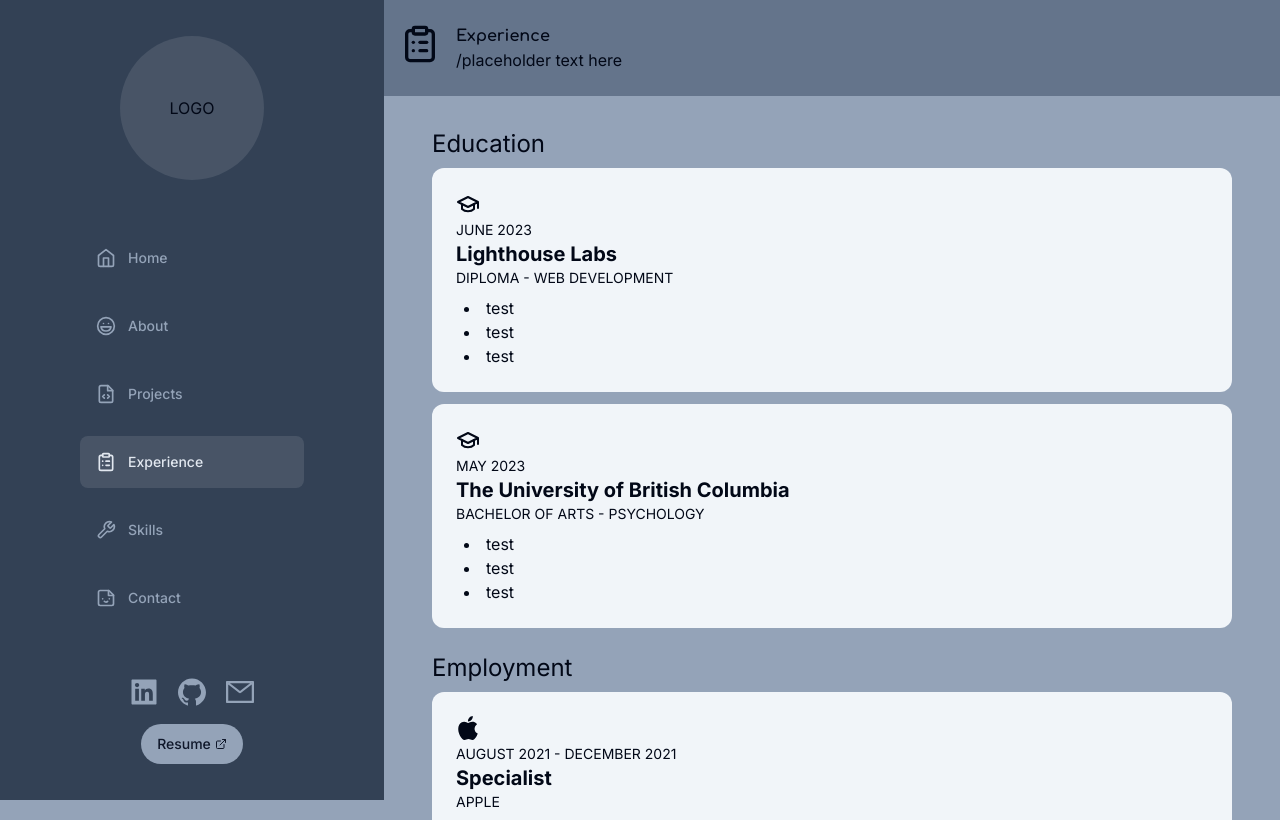
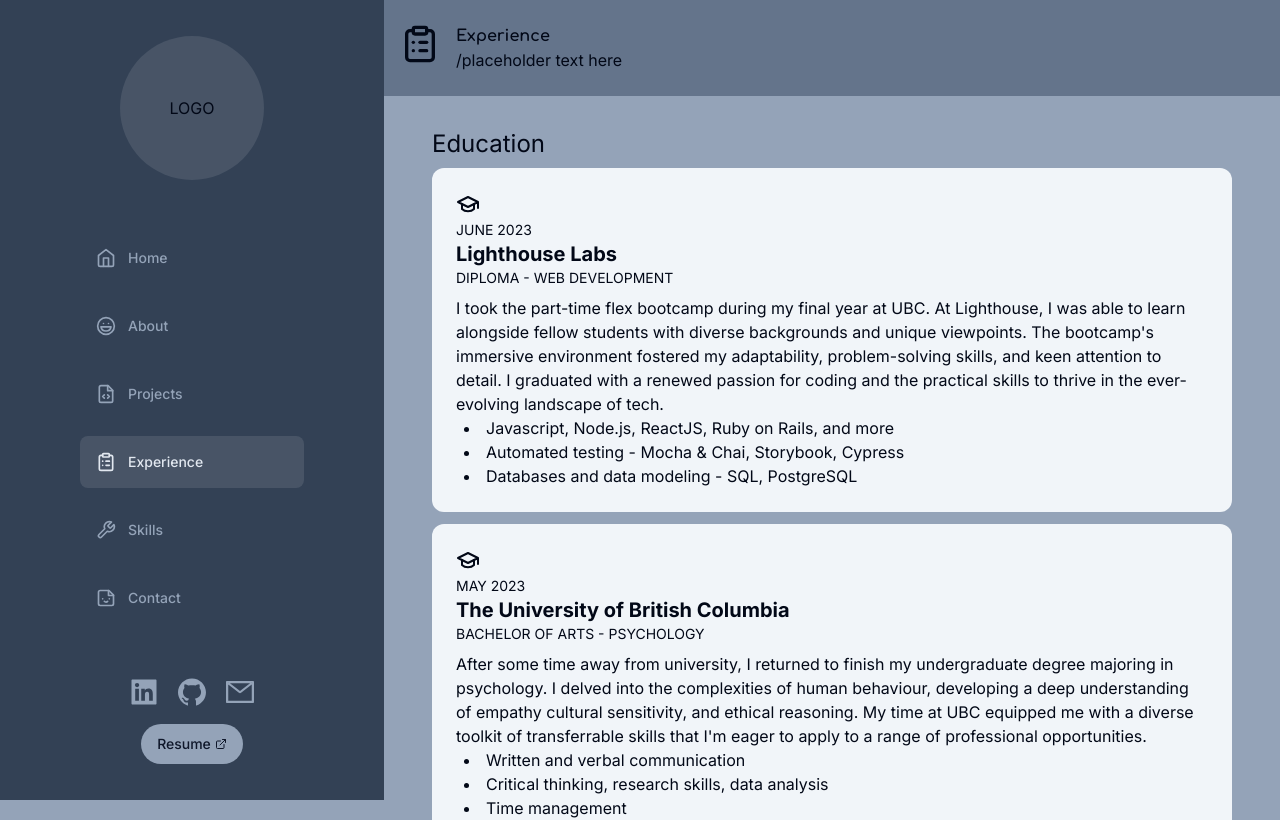
Before and after one commit to penguinboots/portfolio-v3, a Next.js app: page /experience in a window 1280 px wide. Shown: the top 820 px of the page. Built offline with nearby package versions, Linux system fonts and the light colour scheme.

Commit message:
add education blurbs

```diff
--- a/data/experience.ts
+++ b/data/experience.ts
@@ -2,7 +2,6 @@ import { GraduationCap, LucideIcon, Sandwich } from "lucide-react";
 import { BiCake } from "react-icons/bi";
 import { SiApple } from "react-icons/si";
 import { GoLaw } from "react-icons/go";
-
 
 export interface Experience {
   title: string;
@@ -19,8 +18,16 @@ export const lighthouse: Experience = {
   note: "",
   subtitle: "Diploma - Web Development",
   date: "June 2023",
-  desc: "",
-  bullets: ["test", "test", "test"],
+  desc: `I took the part-time flex bootcamp during my final year at UBC. At Lighthouse,
+        I was able to learn alongside fellow students with diverse backgrounds and unique
+        viewpoints. The bootcamp's immersive environment fostered my adaptability, problem-solving
+        skills, and keen attention to detail. I graduated with a renewed passion for coding and
+        the practical skills to thrive in the ever-evolving landscape of tech.`,
+  bullets: [
+    "Javascript, Node.js, ReactJS, Ruby on Rails, and more",
+    "Automated testing - Mocha & Chai, Storybook, Cypress",
+    "Databases and data modeling - SQL, PostgreSQL",
+  ],
   icon: GraduationCap,
 };
 
@@ -29,8 +36,15 @@ export const ubc: Experience = {
   note: "graduated with distinction",
   subtitle: "Bachelor of Arts - Psychology",
   date: "May 2023",
-  desc: "",
-  bullets: ["test", "test", "test"],
+  desc: `After some time away from university, I returned to finish my undergraduate degree majoring in psychology.
+        I delved into the complexities of human behaviour, developing a deep understanding of empathy cultural sensitivity,
+        and ethical reasoning. My time at UBC equipped me with a diverse toolkit of transferrable skills that I'm eager to
+        apply to a range of professional opportunities.`,
+  bullets: [
+    "Written and verbal communication",
+    "Critical thinking, research skills, data analysis",
+    "Time management",
+  ],
   icon: GraduationCap,
 };
 
@@ -51,7 +65,7 @@ export const catch122: Experience = {
   date: "February 2020 - August 2021",
   desc: "",
   bullets: ["test", "test", "test"],
-  icon: Sandwich
+  icon: Sandwich,
 };
 
 export const sangra: Experience = {
```
